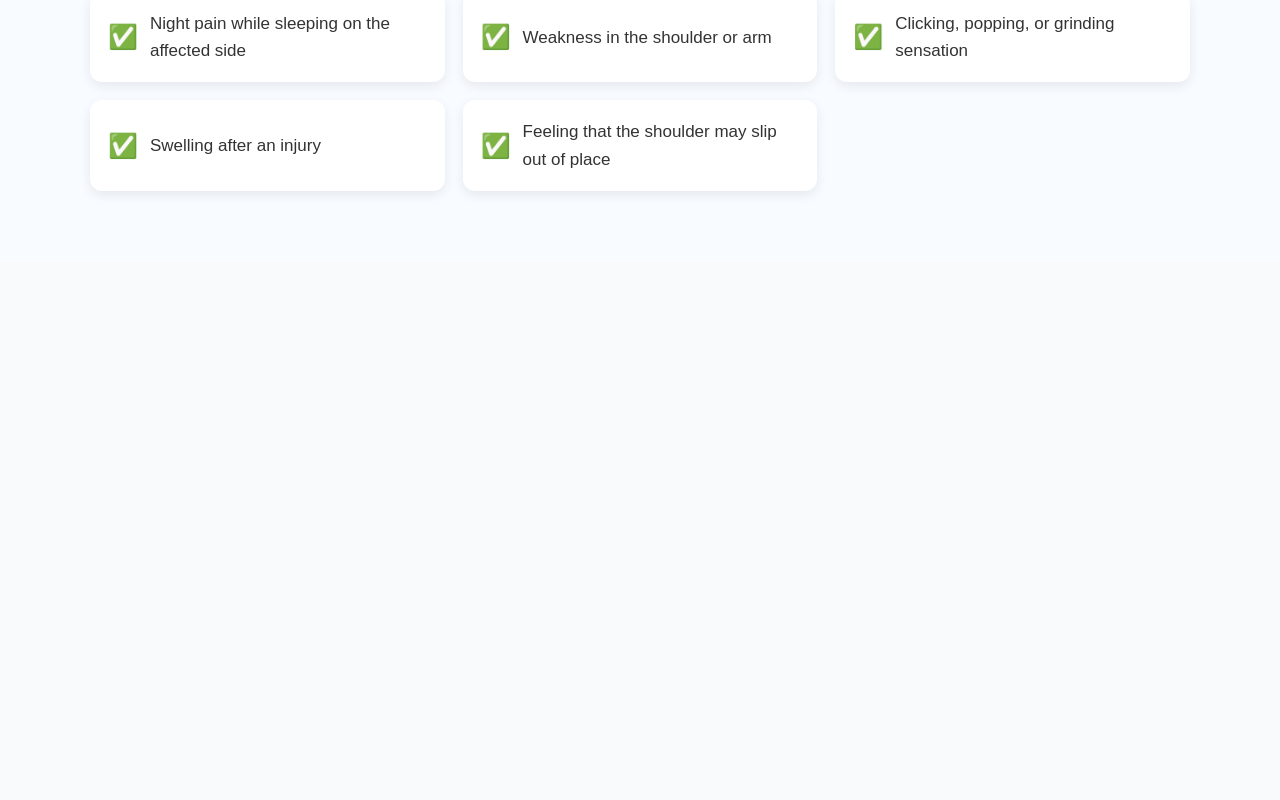
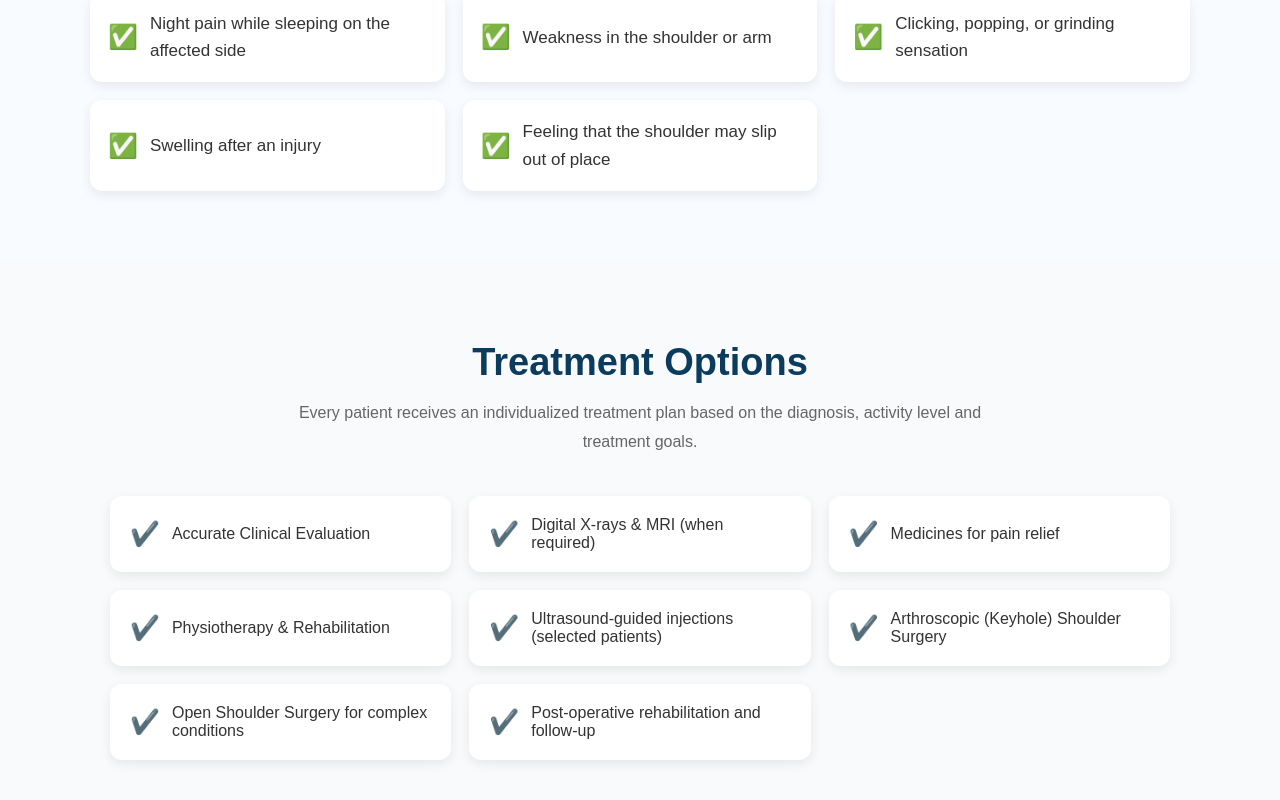
Before and after one commit to drishaanortho/drishaanortho-website, a Next.js app: page /shoulder in a window 1280 px wide. Shown: the part 1741-2541 px from the top of the page. Before the commit the page ends 2002 px from the top, so only its background shows below. Built offline with nearby package versions, Linux system fonts and the light colour scheme.

Commit message:
Update page.tsx

```diff
--- a/app/shoulder/page.tsx
+++ b/app/shoulder/page.tsx
@@ -1,3 +1,4 @@
+import ShoulderTreatment from "../../components/ShoulderTreatment";
 import ShoulderSymptoms from "../../components/ShoulderSymptoms";
 import ShoulderConditions from "../../components/ShoulderConditions";
 export default function ShoulderPage() {
@@ -57,6 +58,7 @@ export default function ShoulderPage() {
       </section>
       <ShoulderConditions />
       <ShoulderSymptoms />
+      <ShoulderTreatment />
     </main>
   );
 }
```
